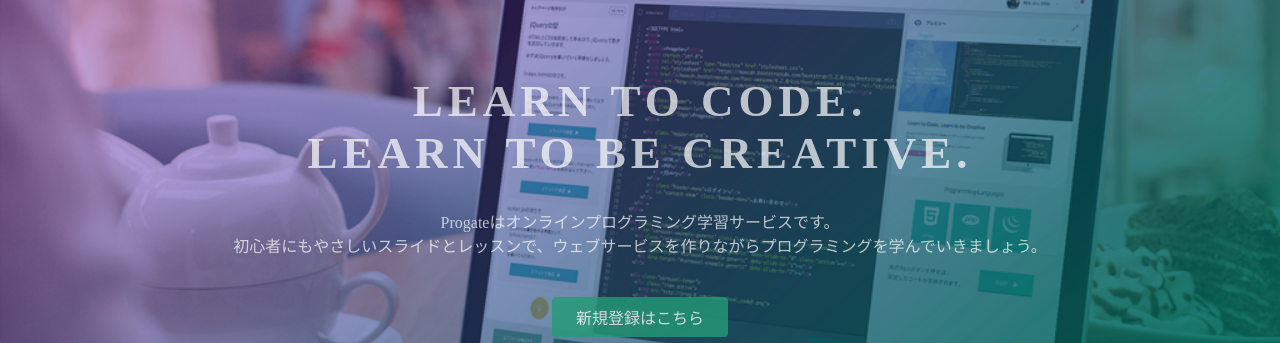
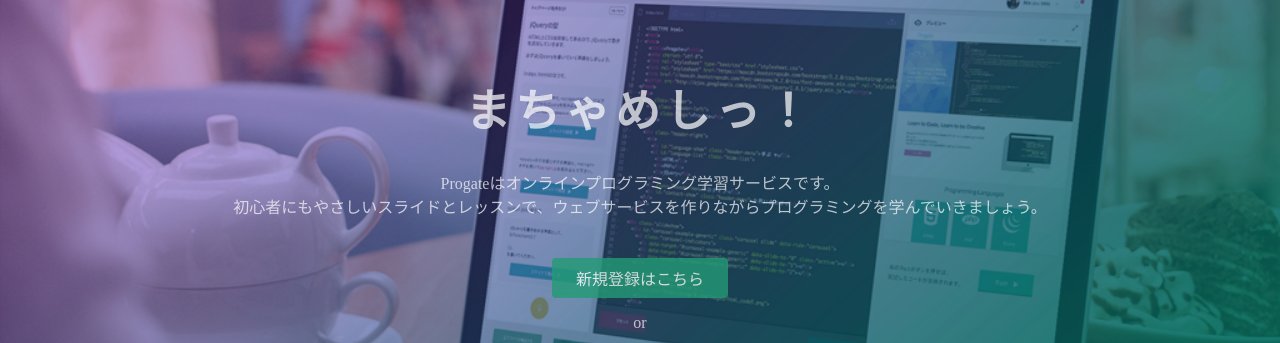
Before and after one commit to sarupote/github.io, a plain HTML site: page index.html in a window 1280 px wide. Shown: the part 135-478 px from the top of the page. Drawn offline with Linux system fonts and the light colour scheme.

Commit message:
Update index.html

```diff
--- a/index.html
+++ b/index.html
@@ -23,7 +23,7 @@
   </header>
   <div class="top-wrapper">
     <div class="container">
-      <h1>LEARN TO CODE.<br>LEARN TO BE CREATIVE.</h1>
+      <h1>まちゃめしっ！</h1>
       <p>Progateはオンラインプログラミング学習サービスです。<br>初心者にもやさしいスライドとレッスンで、ウェブサービスを作りながらプログラミングを学んでいきましょう。</p>
       <div class="btn-wrapper">
         <a href="#" class="btn signup">新規登録はこちら</a>
```
